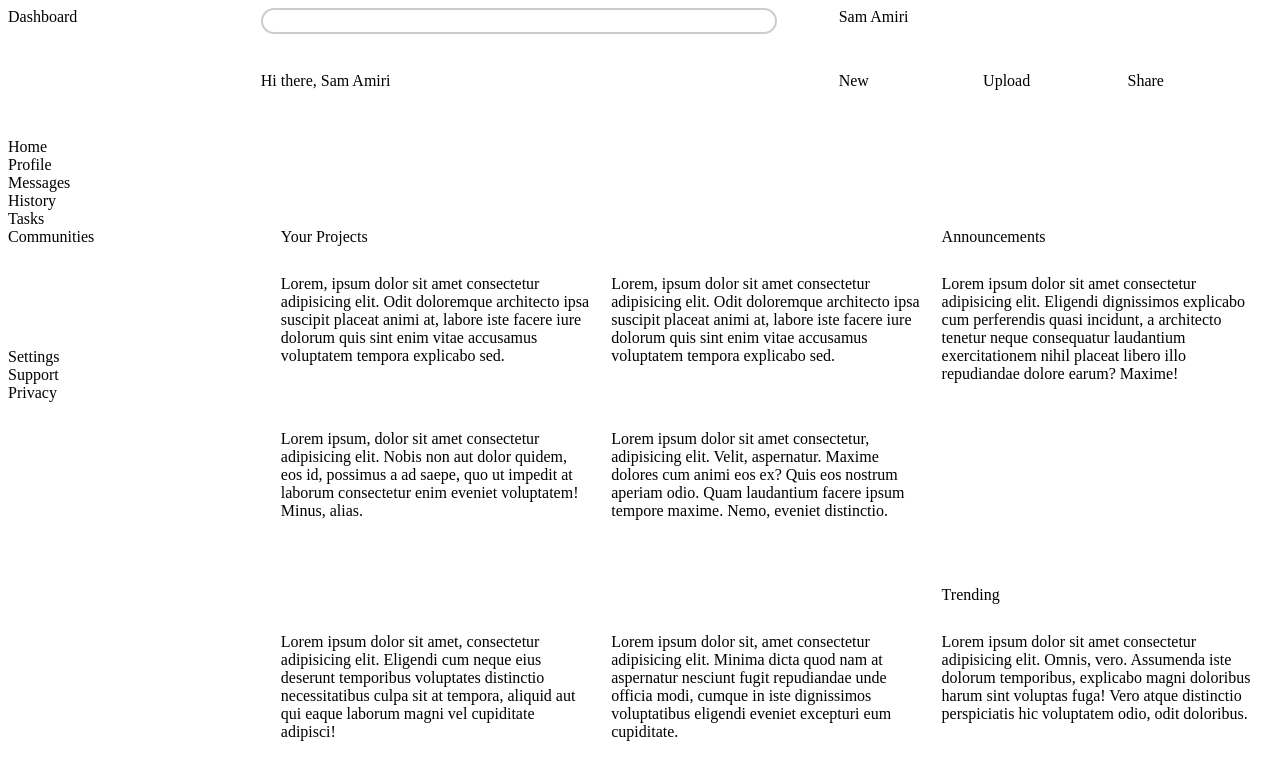
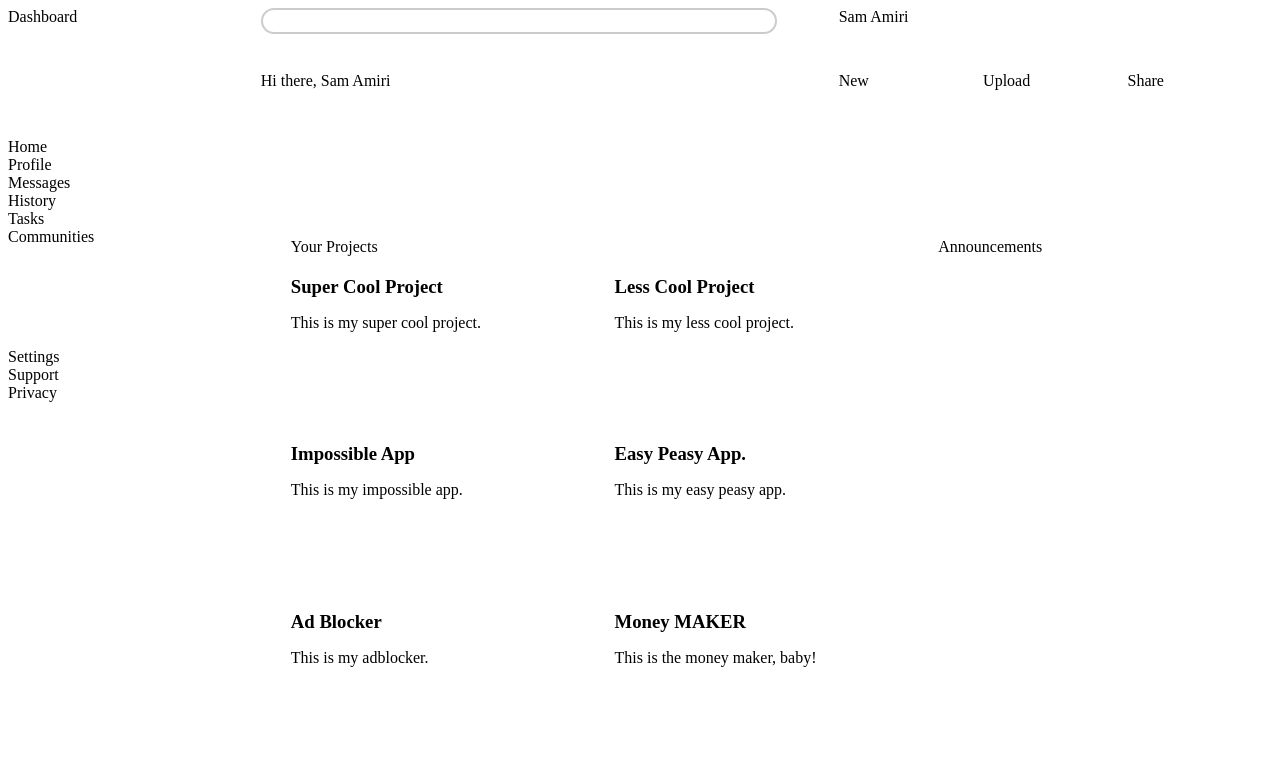
Before and after one commit to samxamiri/Admin-Dashboard, a plain HTML site: page index.html in a window 1280 px wide. Drawn offline with Linux system fonts and the light colour scheme.

Commit message:
general layout done with modifications

```diff
--- a/index.html
+++ b/index.html
@@ -36,61 +36,41 @@
           <div class="Share">Share</div>
         </div>
       </div>
+
       <div class="main-content">
         <div>Your Projects</div>
         <div></div>
         <div>Announcements</div>
         <div>
-          Lorem, ipsum dolor sit amet consectetur adipisicing elit. Odit
-          doloremque architecto ipsa suscipit placeat animi at, labore iste
-          facere iure dolorum quis sint enim vitae accusamus voluptatem tempora
-          explicabo sed.
+          <h3 class="project-title">Super Cool Project</h3>
+          <p>This is my super cool project.</p>
         </div>
         <div>
-          Lorem, ipsum dolor sit amet consectetur adipisicing elit. Odit
-          doloremque architecto ipsa suscipit placeat animi at, labore iste
-          facere iure dolorum quis sint enim vitae accusamus voluptatem tempora
-          explicabo sed.
+          <h3 class="project-title">Less Cool Project</h3>
+          <p>This is my less cool project.</p>
+        </div>
+        <div></div>
+        <div>
+          <h3 class="project-title">Impossible App</h3>
+          <p>This is my impossible app.</p>
         </div>
         <div>
-          Lorem ipsum dolor sit amet consectetur adipisicing elit. Eligendi
-          dignissimos explicabo cum perferendis quasi incidunt, a architecto
-          tenetur neque consequatur laudantium exercitationem nihil placeat
-          libero illo repudiandae dolore earum? Maxime!
+          <h3 class="project-title">Easy Peasy App.</h3>
+          <p>This is my easy peasy app.</p>
+        </div>
+        <div></div>
+        <div>
+          <h3 class="project-title">Ad Blocker</h3>
+          <p>This is my adblocker.</p>
         </div>
         <div>
-          Lorem ipsum, dolor sit amet consectetur adipisicing elit. Nobis non
-          aut dolor quidem, eos id, possimus a ad saepe, quo ut impedit at
-          laborum consectetur enim eveniet voluptatem! Minus, alias.
-        </div>
-        <div>
-          Lorem ipsum dolor sit amet consectetur, adipisicing elit. Velit,
-          aspernatur. Maxime dolores cum animi eos ex? Quis eos nostrum aperiam
-          odio. Quam laudantium facere ipsum tempore maxime. Nemo, eveniet
-          distinctio.
+          <h3 class="project-title">Money MAKER</h3>
+          <p>This is the money maker, baby!</p>
         </div>
         <div></div>
         <div></div>
         <div></div>
-        <div>Trending</div>
-        <div>
-          Lorem ipsum dolor sit amet, consectetur adipisicing elit. Eligendi cum
-          neque eius deserunt temporibus voluptates distinctio necessitatibus
-          culpa sit at tempora, aliquid aut qui eaque laborum magni vel
-          cupiditate adipisci!
-        </div>
-        <div>
-          Lorem ipsum dolor sit, amet consectetur adipisicing elit. Minima dicta
-          quod nam at aspernatur nesciunt fugit repudiandae unde officia modi,
-          cumque in iste dignissimos voluptatibus eligendi eveniet excepturi eum
-          cupiditate.
-        </div>
-        <div>
-          Lorem ipsum dolor sit amet consectetur adipisicing elit. Omnis, vero.
-          Assumenda iste dolorum temporibus, explicabo magni doloribus harum
-          sint voluptas fuga! Vero atque distinctio perspiciatis hic voluptatem
-          odio, odit doloribus.
-        </div>
+        <div></div>
       </div>
     </div>
   </body>
--- a/style.css
+++ b/style.css
@@ -44,7 +44,11 @@ html {
   height: 540px;
   display: grid;
   grid-template-columns: 1fr 1fr 1fr;
-  grid-template-rows: 0.2fr 1fr 1fr 0.2fr 1fr;
+  grid-template-rows: 0.2fr 2fr 2fr 2fr;
   gap: 20px;
-  padding: 20px;
+  padding: 30px;
 }
+
+.project-title {
+  margin: 0;
+}
```
